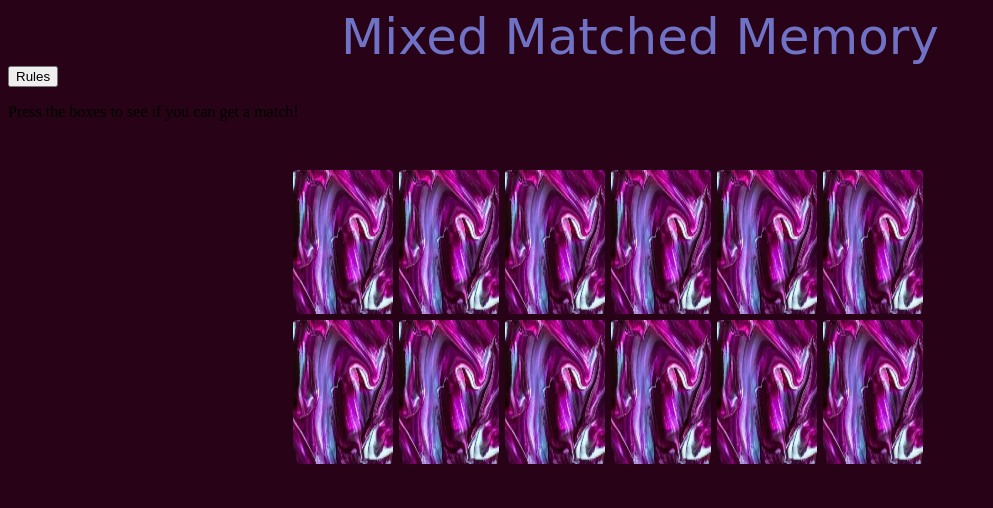
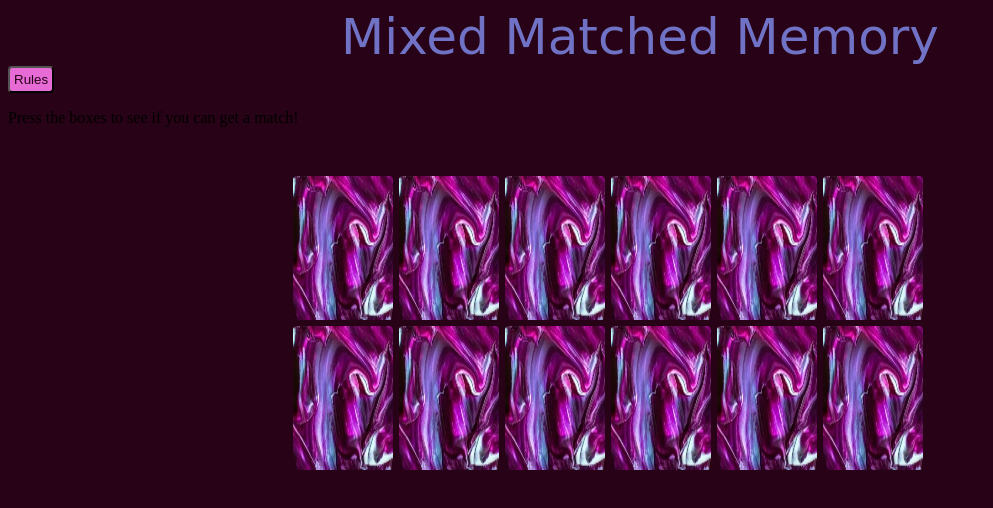
Before and after one commit to Code-Institute-Submissions/Mixed_Matched_Memory, a plain HTML site: page index.html in a window 1280 px wide. Shown: the whole page, without its empty margins (0-993 px from the left). Drawn offline with Linux system fonts and the light colour scheme; a web font is replaced by a local one.

Commit message:
changed name of class for p and rules button in html and css

```diff
--- a/assets/css/style.css
+++ b/assets/css/style.css
@@ -12,7 +12,7 @@
     margin: auto;
 }
 
-#text-p {
+#sub-text {
     color: #7072C5;
     font-family: 'Pushster', cursive;
     font-size: 40px;
@@ -39,3 +39,11 @@
     margin: auto;
     padding-top: 30px;
 }
+
+#rules-button {
+    position: relative;
+    background-color: #e66bd5;
+    color: #280216;
+    padding: 4px;
+    border-radius: 4px;
+}
--- a/index.html
+++ b/index.html
@@ -17,8 +17,9 @@
  <!-- Text Above the Game -->
  <div id="subheader">
     <div>
-        <p class="text-p">Press the boxes to see if you can get a match!</p>
+        <p class="text-style">Press the boxes to see if you can get a match!</p>
     </div>
+</div>
 
     <!-- Memory Game -->
     <div class="game-wrap">
```
